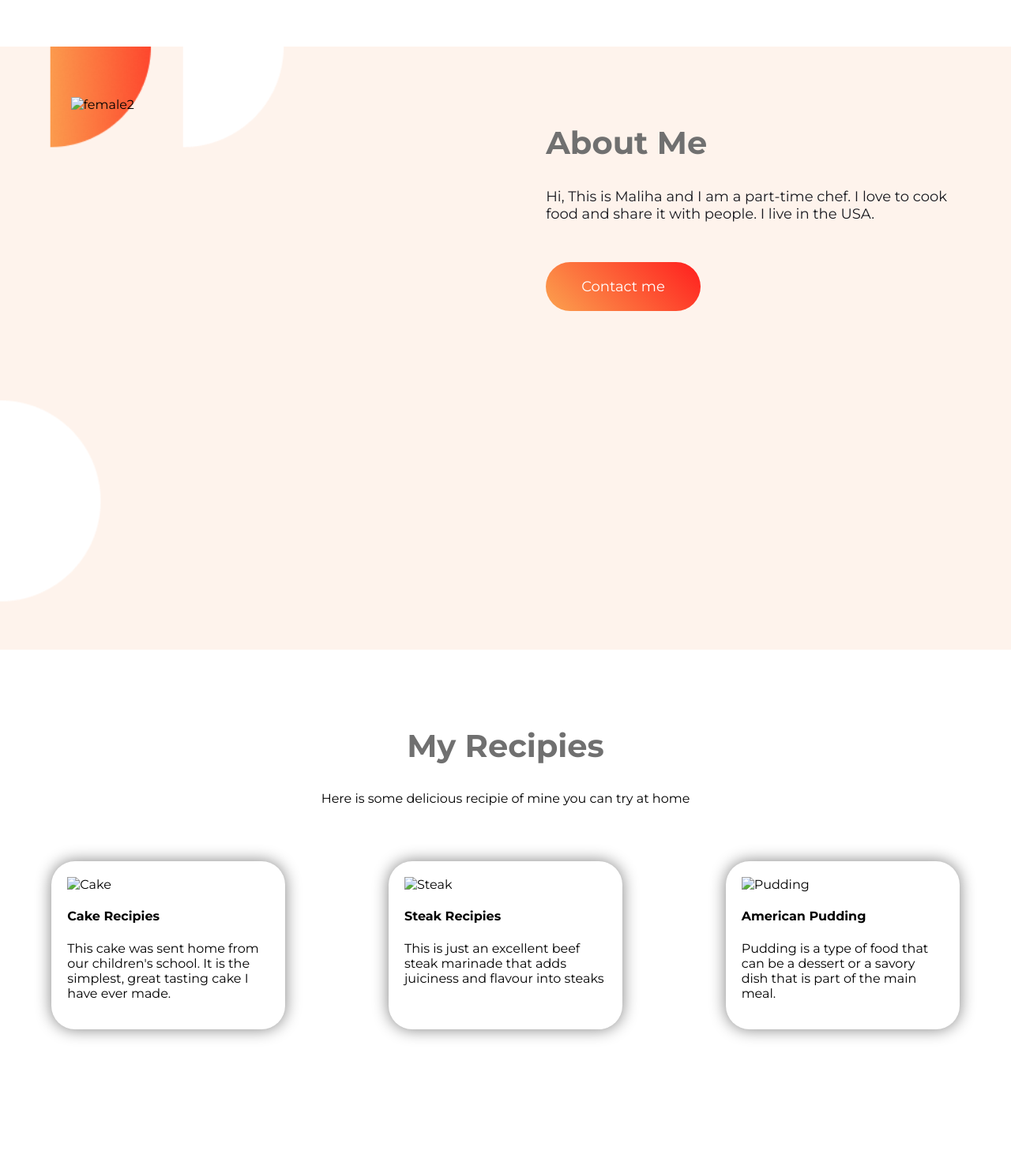
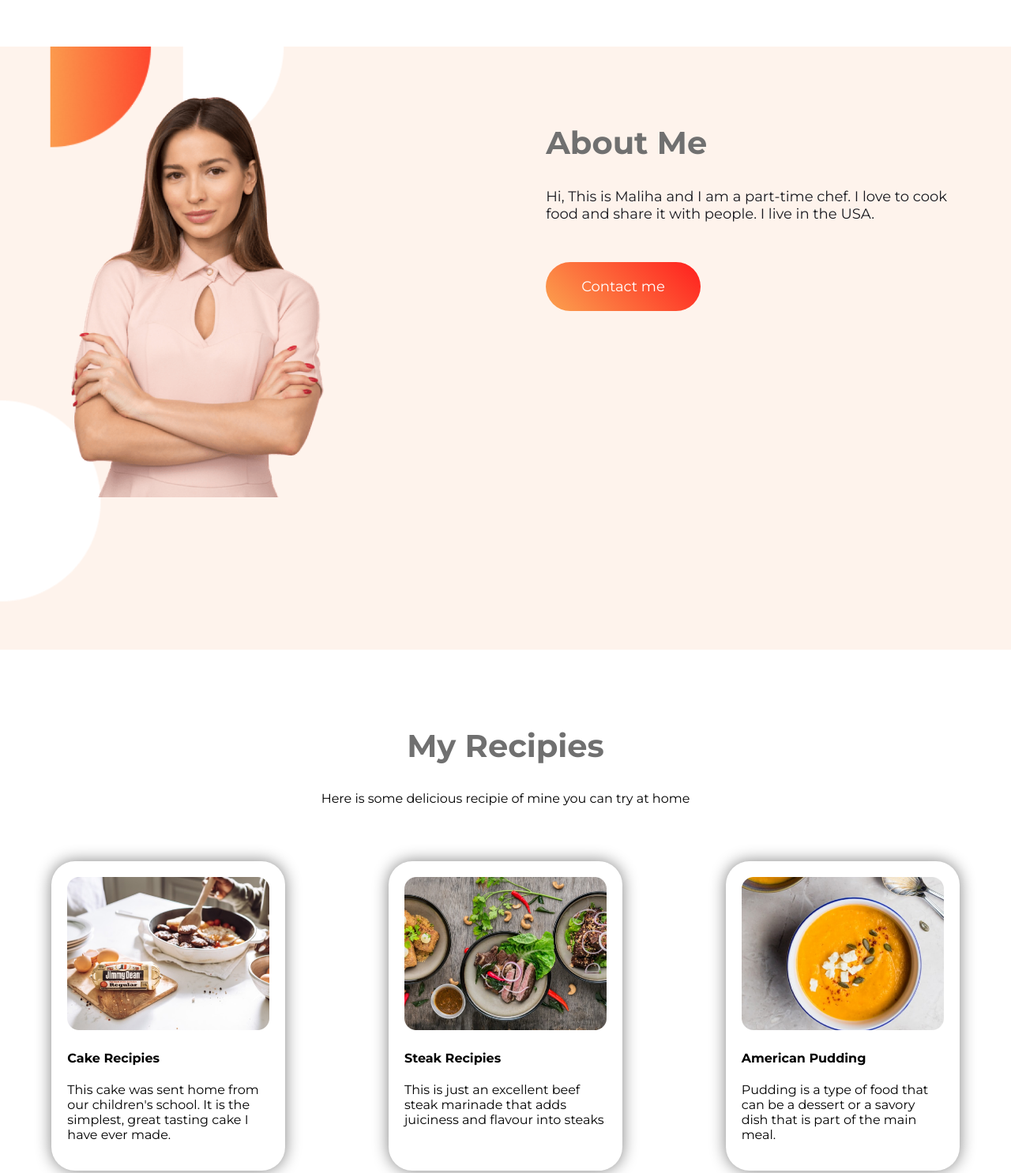
Before and after one commit to selimsuhail/food-network, a plain HTML site: page index.html in a window 1280 px wide. Shown: the part 780-2266 px from the top of the page at 79% size. Drawn offline with Linux system fonts and the light colour scheme; the site is published under a folder, as on GitHub Pages, so addresses that start at the root find nothing.

Commit message:
change image url

```diff
--- a/index.html
+++ b/index.html
@@ -29,13 +29,13 @@
             <a class="btn" href="https://www.facebook.com/suhail.selim/" target="_blank">Order Food</a>
         </div>
         <div class="half-width">
-            <img src="/images/female/female1.png" alt="female1">
+            <img src="images/female/female1.png" alt="female1">
         </div>
     </section>
 
     <section id="about-section">
         <div class="half-width">
-            <img src="/images/female/female2.png" alt="female2">
+            <img src="images/female/female2.png" alt="female2">
         </div>
         <div class="half-width">
             <h2>About Me</h1>
@@ -51,40 +51,22 @@
         </div>
         <div class="tripple-section">
             <div class="tripple-width">
-                <img src="/images/food/food1.jpg" alt="Cake">
+                <img src="images/food/food1.jpg" alt="Cake">
                 <h4>Cake Recipies</h1>
                 <p>This cake was sent home from our children's school. It is the simplest, great tasting cake I have ever made.</p>
             </div>
             <div class="tripple-width">
-                <img src="/images/food/food2.jpg" alt="Steak">
+                <img src="images/food/food2.jpg" alt="Steak">
                 <h4>Steak Recipies</h1>
                 <p>This is just an excellent beef steak marinade that adds juiciness and flavour into steaks</p>
             </div>
             <div class="tripple-width">
-                <img src="/images/food/food3.png" alt="Pudding">
+                <img src="images/food/food3.png" alt="Pudding">
                 <h4>American Pudding</h1>
                 <p>Pudding is a type of food that can be a dessert or a savory dish that is part of the main meal.</p>
             </div>
         </div>
     </section>
-
-    <!-- <section id="subscribers-section">
-        <div>
-            <div class="tripple-width">
-                <h4>700k</h1>
-                <p>Youtube Subscribers</p>
-            </div>
-            <div class="tripple-width">
-                <h4>2.4m</h1>
-                <p>Instagram Followers</p>
-            </div>
-            <div class="tripple-width">
-                <h4>100k</h1>
-                <p>Dribbble Shot Likes</p>
-            </div>
-        </div>
-    </section> -->
-
     <footer id="footer-section">
         <h5><span>FOOD</span> NETWORK</h5>
         <p>Eat healthy to live healthy. Live healthy to live happy.</p>
```
Also changed, not shown: 2 other files.
